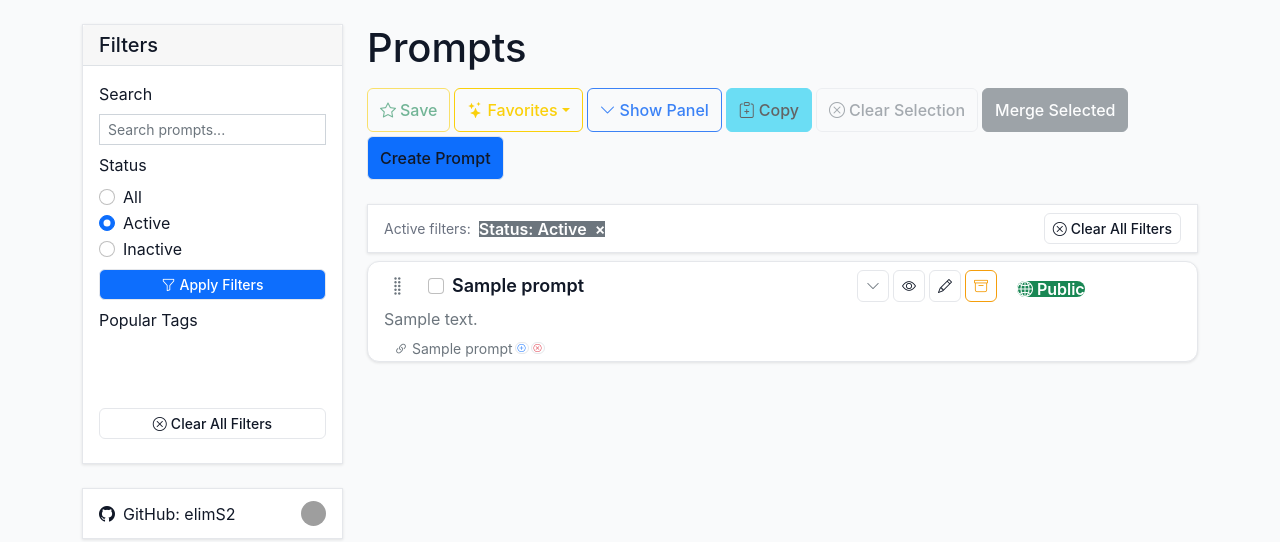
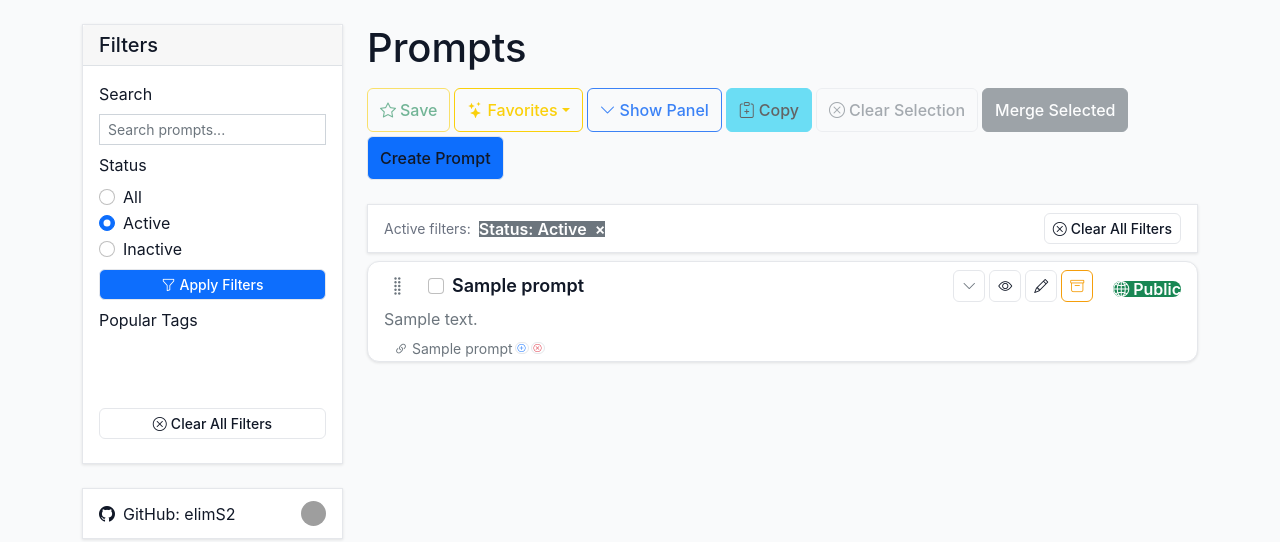
Before and after one commit to elimS2/prompt-manager, a Flask app: page / in a window 1280 px wide. Shown: the part 57-599 px from the top of the page. Run offline with Flask 3, Linux system fonts and the light colour scheme; a user stored in the database is signed in; tables that the repository leaves empty hold one stand-in row (values such as "Sample post"); grey boxes marked "Sample" are stand-in pictures; some libraries are stand-ins or nearby versions; grey boxes are pictures that could not be loaded.

Commit message:
refactor(prompt_list): reposition tags and update visibility indicator
- Moved the tags display to appear before the visibility indicator for better clarity.
- Removed the previous tags positioning after the visibility indicator.
- Ensured that the tags are displayed inline if available, enhancing the prompt layout.

Files modified:
- app/templates/prompt/list.html

```diff
--- a/app/templates/prompt/list.html
+++ b/app/templates/prompt/list.html
@@ -287,6 +287,16 @@
                                 </div>
 
                                 <div class="prompt-header-right d-flex align-items-center">
+                                    {# Tags first #}
+                                    {% if prompt.tags %}
+                                        <div class="prompt-tags-inline me-2">
+                                            {% for tag in prompt.tags %}
+                                                <span class="tag tag-inline" data-color="{{ tag.color }}">
+                                                    {{ tag.name }}
+                                                </span>
+                                            {% endfor %}
+                                        </div>
+                                    {% endif %}
                                     <div class="prompt-actions-group" role="group">
                                     <button class="btn btn-sm btn-outline-primary copy-content-btn d-none"
                                             data-content="{{ prompt.content|e }}"
@@ -341,7 +351,7 @@
                                         </form>
                                     {% endif %}
                                     </div>
-                                    <!-- Visibility indicator placed between actions and tags -->
+                                    <!-- Visibility indicator after actions -->
                                     <div class="ms-2" aria-label="Prompt visibility" data-bs-toggle="tooltip"
                                          title="{% if prompt.is_public %}Public: visible to all users. Editable by owner/admin.{% else %}Private: visible only to you (and admins).{% endif %}">
                                         {% if prompt.is_public %}
@@ -350,16 +360,6 @@
                                             <span class="badge rounded-pill bg-secondary"><i class="bi bi-lock me-1"></i>Private</span>
                                         {% endif %}
                                     </div>
-                                    <!-- Tags positioned after visibility indicator for clarity -->
-                                    {% if prompt.tags %}
-                                        <div class="prompt-tags-inline ms-2">
-                                            {% for tag in prompt.tags %}
-                                                <span class="tag tag-inline" data-color="{{ tag.color }}">
-                                                    {{ tag.name }}
-                                                </span>
-                                            {% endfor %}
-                                        </div>
-                                    {% endif %}
                                 </div>
                             </div>
 
```
